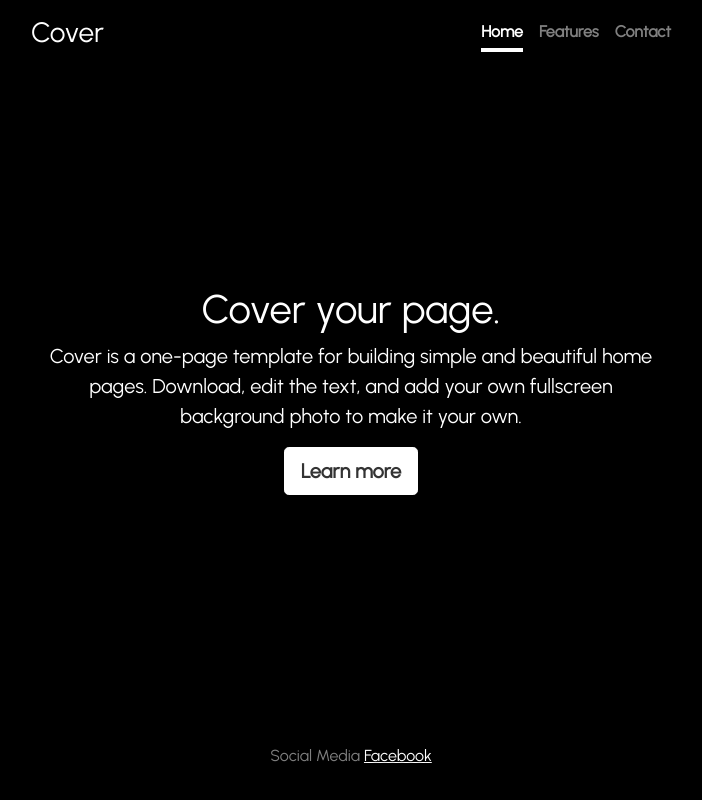
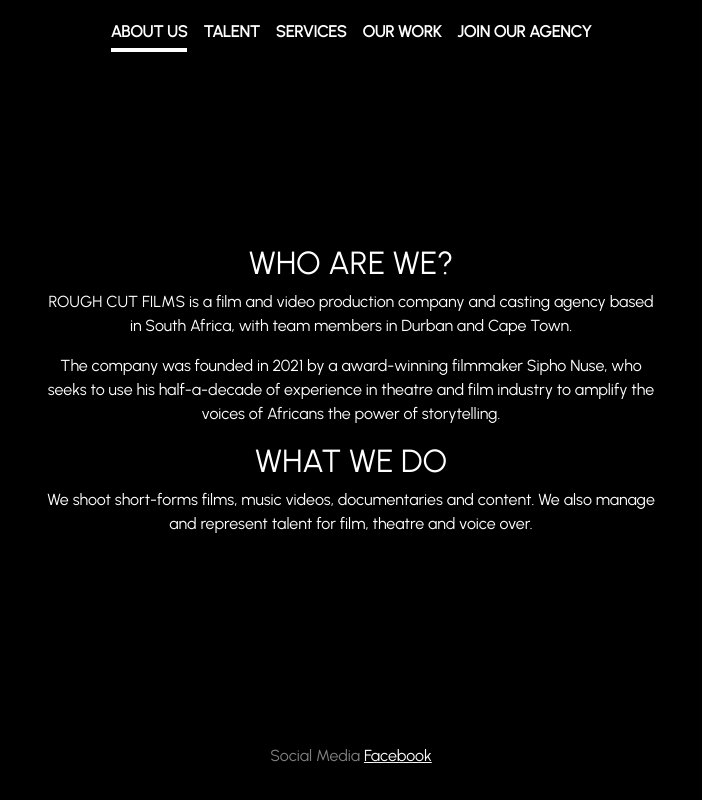
Before and after one commit to xdossantos/roughcutfilms, a plain HTML site: page index.html in a window 1280 px wide. Shown: the whole page, without its empty margins (289-991 px from the left). Drawn offline with nearby package versions, Linux system fonts and the light colour scheme.

Commit message:
Add about us text

```diff
--- a/index.html
+++ b/index.html
@@ -49,22 +49,29 @@
     <div class="cover-container d-flex w-100 h-100 p-3 mx-auto flex-column">
         <header class="mb-auto">
             <div>
-                <h3 class="float-md-start mb-0">Cover</h3>
-                <nav class="nav nav-masthead justify-content-center float-md-end">
-                    <a class="nav-link active" aria-current="page" href="#">Home</a>
-                    <a class="nav-link" href="#">Features</a>
-                    <a class="nav-link" href="#">Contact</a>
+                <nav class="nav nav-masthead justify-content-center float-md-center">
+                    <a class="nav-link active text-uppercase" aria-current="page" href="#">About us</a>
+                    <a class="nav-link text-uppercase" href="#">Talent</a>
+                    <a class="nav-link text-uppercase" href="#">Services</a>
+                    <a class="nav-link text-uppercase" href="#">Our Work</a>
+                    <a class="nav-link text-uppercase" href="#">Join our Agency</a>
                 </nav>
             </div>
         </header>
 
         <main class="px-3">
-            <h1>Cover your page.</h1>
-            <p class="lead">Cover is a one-page template for building simple and beautiful home pages. Download, edit
-                the text, and add your own fullscreen background photo to make it your own.</p>
-            <p class="lead">
+            <h2 class="text-uppercase">Who are we?</h2>
+            <p>ROUGH CUT FILMS is a film and video production company and casting agency based in South Africa, with
+                team members in Durban and Cape Town. </p>
+            <p>The company was founded in 2021 by a award-winning filmmaker Sipho Nuse, who seeks to use his
+                half-a-decade of experience in theatre and film industry to amplify the voices of Africans the power of
+                storytelling. </p>
+            <h2 class="text-uppercase">What we do</h2>
+            <p>We shoot short-forms films, music videos, documentaries and content. We also manage and represent talent
+                for film, theatre and voice over. </p>
+            <!-- <p class="lead">
                 <a href="#" class="btn btn-lg btn-secondary fw-bold border-white bg-white">Learn more</a>
-            </p>
+            </p> -->
         </main>
 
         <footer class="mt-auto text-white-50">
@@ -72,8 +79,6 @@
         </footer>
     </div>
 
-
-
 </body>
 
 </html>
--- a/static/css/custom.css
+++ b/static/css/custom.css
@@ -58,3 +58,7 @@
 .bg-dark {
   background-color: black !important;
 }
+
+.nav-link {
+  color: white !important;
+}
```
